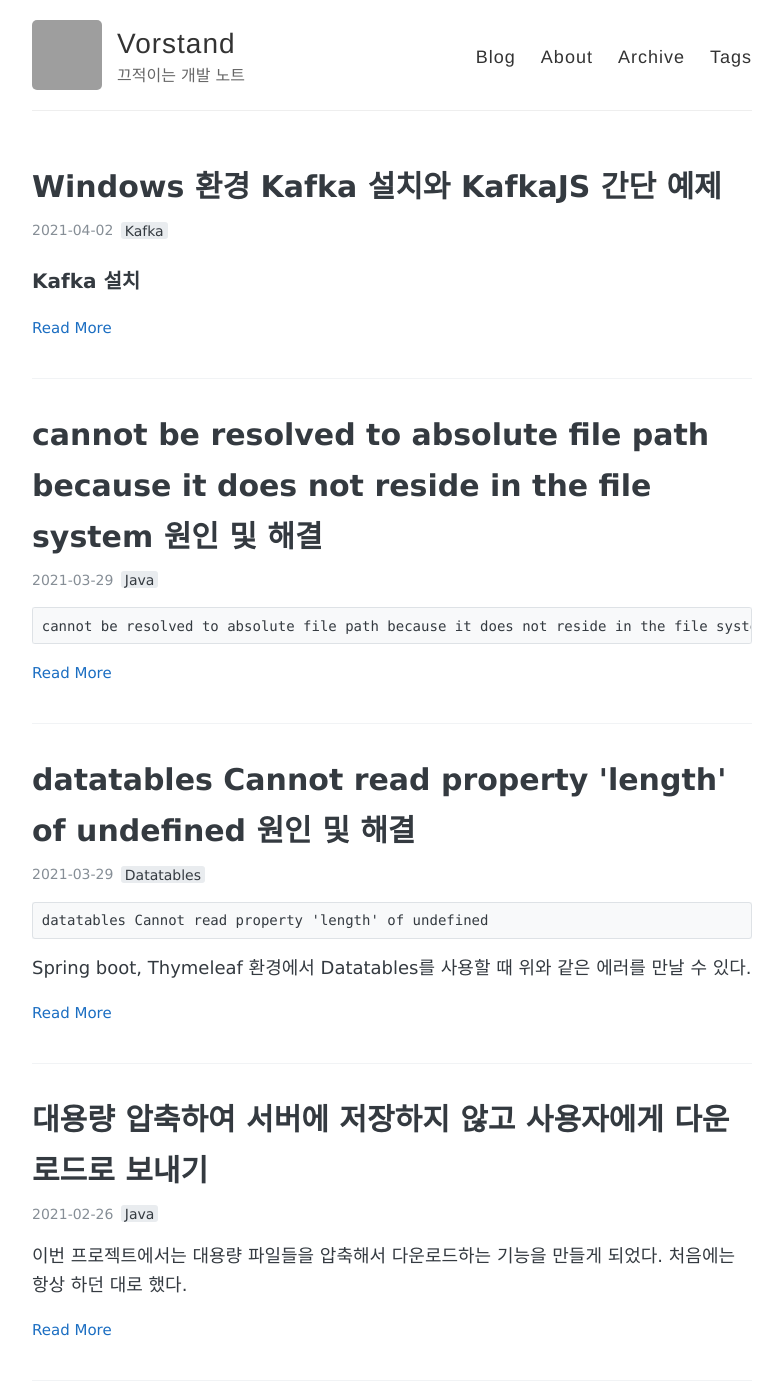
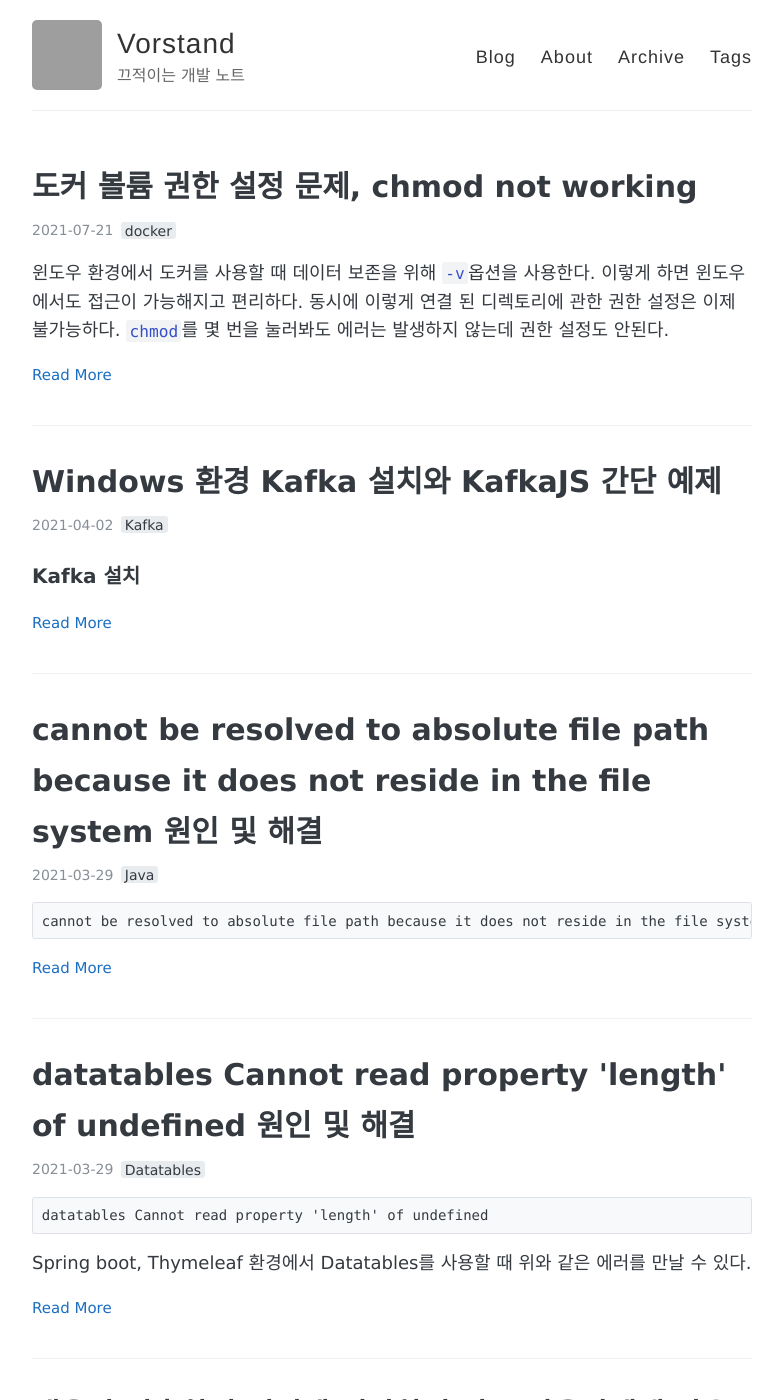
Before and after one commit to pjs21s/pjs21s.github.io, a Jekyll site: the page built from index.html, in a window 1280 px wide and 1400 px high. Shown: the whole window, without its empty margins (248-1031 px from the left). Built offline with Jekyll 4.4.1, drawn with Linux system fonts in a browser that asks for light colours; the list of posts is cut into pages by our own code; some of the changed text lies outside the part shown; grey boxes are pictures that could not be loaded.

Commit message:
태그 매니저 코드 추가, 도커 볼류 문제 추가

```diff
--- a/_layouts/default.html
+++ b/_layouts/default.html
@@ -18,4 +18,8 @@
 
     {% include analytics.html %}
   </body>
+  <!-- Google Tag Manager (noscript) -->
+  <noscript><iframe src="https://www.googletagmanager.com/ns.html?id=GTM-M9FZ7XP"
+  height="0" width="0" style="display:none;visibility:hidden"></iframe></noscript>
+  <!-- End Google Tag Manager (noscript) -->
 </html>
--- /dev/null
+++ b/_posts/2021-07-21-docker-volume-windows-error.md
@@ -0,0 +1,16 @@
+---
+layout: post
+title: "도커 볼륨 권한 설정 문제, chmod not working"
+tags: docker
+comments: true
+---
+
+윈도우 환경에서 도커를 사용할 때 데이터 보존을 위해 `-v`옵션을 사용한다.
+이렇게 하면 윈도우에서도 접근이 가능해지고 편리하다.
+동시에 이렇게 연결 된 디렉토리에 관한 권한 설정은 이제 불가능하다.
+`chmod`를 몇 번을 눌러봐도 에러는 발생하지 않는데 권한 설정도 안된다.
+
+https://forums.docker.com/t/not-able-to-change-permissions-for-files-and-folders-created-on-mounted-volumes/45769/2
+
+알고 보니 윈도우 환경에서 도커를 사용할 때 버그가 있고 아마 상위 폴더 하위 폴더 관련한 권한 버그가 아닌가 싶다.
+그렇기 때문에 어지간하면 서버 용 컴퓨터는 그냥 처음부터 리눅스인게 좋다.
```
Also changed, not shown: _includes/head.html (+7 -0 lines), _posts/2020-10-31-native-query.md (+1 -1 lines).
